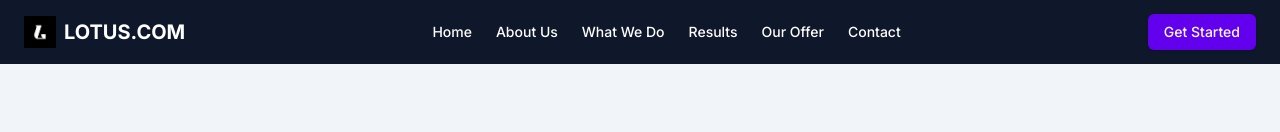
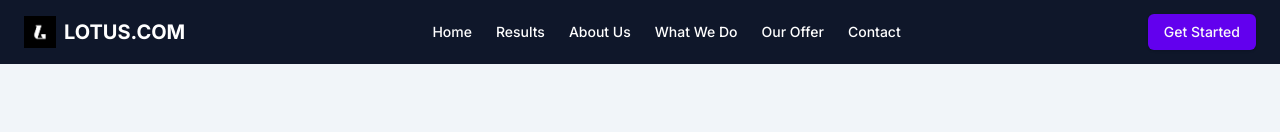
Before and after one commit to victorexpounder/lotus, a Next.js app: page / in a window 1280 px wide. Shown: the top 132 px of the page. Built offline with nearby package versions, Linux system fonts and the light colour scheme.

Commit message:
navbar changes

```diff
--- a/src/components/navbar.tsx
+++ b/src/components/navbar.tsx
@@ -41,14 +41,14 @@ export default function Navbar() {
           <Link href="/" className="text-sm font-medium text-white hover:text-purple-400 transition-colors">
             Home
           </Link>
+          <Link href="#results" className="text-sm font-medium text-white hover:text-purple-400 transition-colors">
+            Results
+          </Link>
           <Link href="#about" className="text-sm font-medium text-white hover:text-purple-400 transition-colors">
             About Us
           </Link>
           <Link href="#services" className="text-sm font-medium text-white hover:text-purple-400 transition-colors">
             What We Do
-          </Link>
-          <Link href="#results" className="text-sm font-medium text-white hover:text-purple-400 transition-colors">
-            Results
           </Link>
           <Link href="#offer" className="text-sm font-medium text-white hover:text-purple-400 transition-colors">
             Our Offer
```
